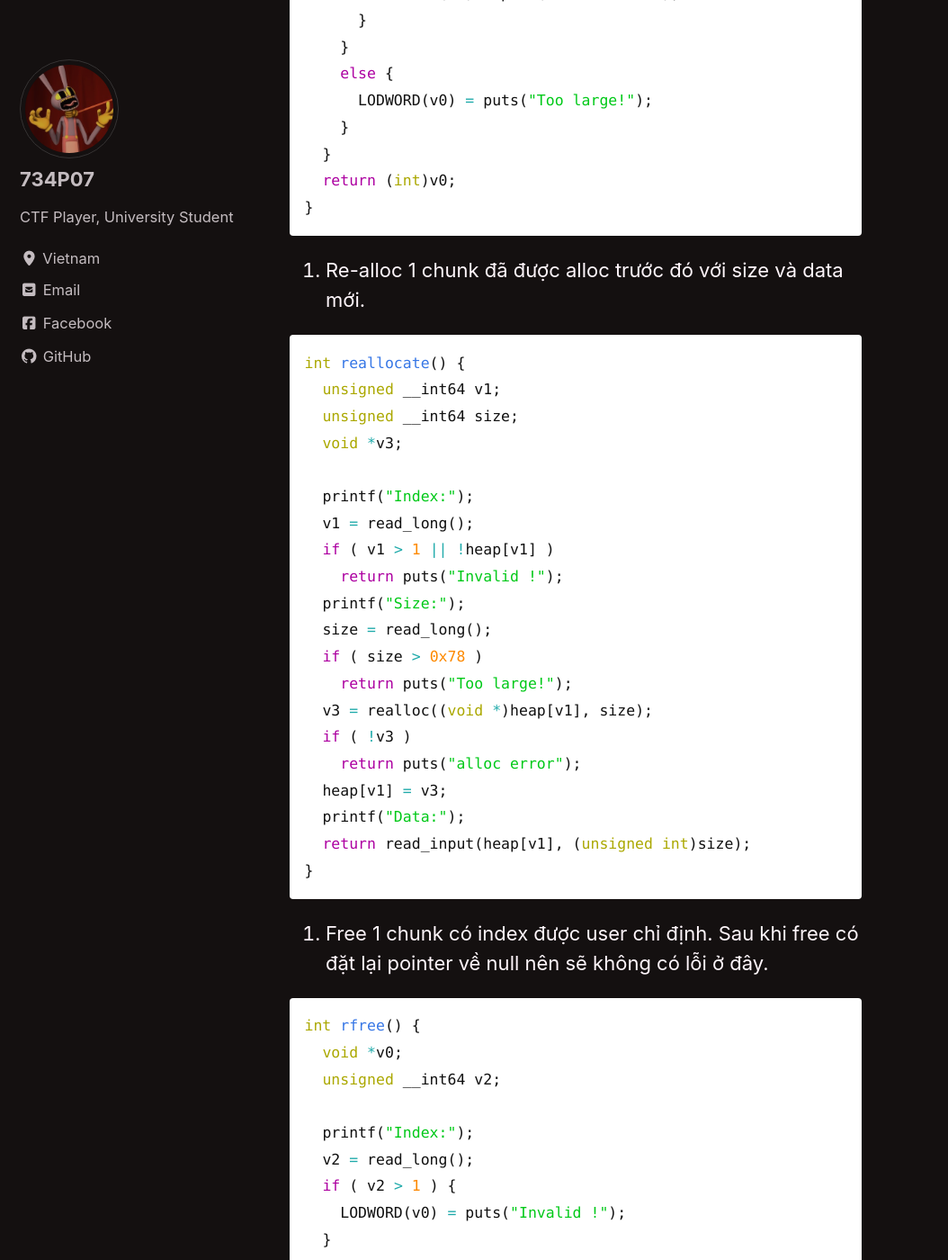
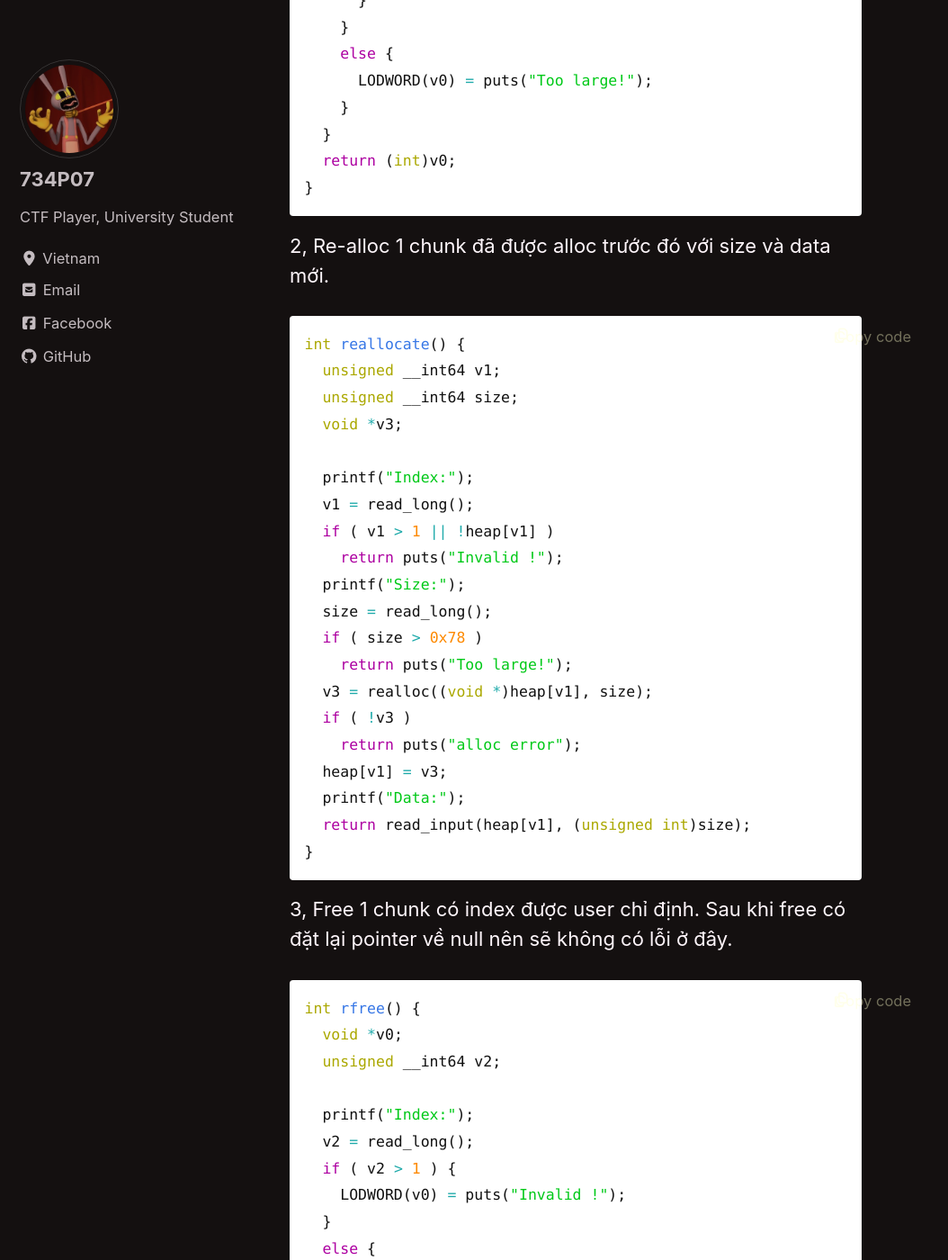
Before and after one commit to 734P07/734p07.github.io, a Jekyll site: the page built from _posts/2025-03-25-pwntw-realloc.md, in a window 1280 px wide and 1400 px high, scrolled down 2079 px. Shown: the whole window at 90% size, without its empty margins (0-1054 px from the left). Built offline with Jekyll 4.4.1, drawn with Linux system fonts in a browser that asks for light colours; cached includes are drawn as plain includes; some of the changed text lies outside the part shown.

Commit message:
update config

````diff
--- a/_config.yml
+++ b/_config.yml
@@ -15,7 +15,7 @@
 minimal_mistakes_skin    : "neon" # "air", "aqua", "contrast", "dark", "dirt", "neon", "mint", "plum", "sunrise"
 
 # Site Settings
-locale                   : "en-US"
+locale                   : "vi-VN"
 rtl                      : # true, false (default) # turns direction of the page into right to left for RTL languages
 title                    : "734P07"
 title_separator          : "-"
@@ -30,7 +30,7 @@ logo                     : # path of logo image to display in the masthead, e.g.
 masthead_title           : # overrides the website title displayed in the masthead, use " " for no title
 breadcrumbs              : # true, false (default)
 words_per_minute         : 200
-enable_copy_code_button  : # true, false (default)
+enable_copy_code_button  : true # true, false (default)
 copyright                : # "copyright" name, defaults to site.title
 copyright_url            : # "copyright" URL, defaults to site.url
 comments:
@@ -43,7 +43,7 @@ comments:
     # https://developers.facebook.com/docs/plugins/comments
     appid                :
     num_posts            : # 5 (default)
-    colorscheme          : # "light" (default), "dark"
+    colorscheme          : "dark" # "light" (default), "dark"
   utterances:
     theme                : # "github-light" (default), "github-dark"
     issue_term           : # "pathname" (default)
@@ -319,6 +319,7 @@ defaults:
     values:
       layout: single
       author_profile: true
+      show_date: true
       read_time: true
       comments: # true
       share: true
--- a/_posts/2025-03-25-pwntw-realloc.md
+++ b/_posts/2025-03-25-pwntw-realloc.md
@@ -19,7 +19,7 @@ tags:
 Challenge cho ta một elf binary cùng với libc phiên bản 2.29. RELRO và PIE tắt.
 ![Checksec](/assets/images/2025-03-25-pwntw-realloc/Screenshot%202025-03-26%20120846.png){:class="img-responsive"}
 Chương trình có 4 chức năng:
-1. Alloc 1 chunk có index, size và data được user chỉ định. Giá trị size phải nhỏ hơn 0x78 (Vừa với tcache).
+1, Alloc 1 chunk có index, size và data được user chỉ định. Giá trị size phải nhỏ hơn 0x78 (Vừa với tcache).
 
 ```cpp
 int allocate()
@@ -60,7 +60,7 @@ int allocate()
   return (int)v0;
 }
 ```
-2. Re-alloc 1 chunk đã được alloc trước đó với size và data mới.
+2, Re-alloc 1 chunk đã được alloc trước đó với size và data mới.
 
 ```cpp
 int reallocate() {
@@ -84,7 +84,7 @@ int reallocate() {
   return read_input(heap[v1], (unsigned int)size);
 }
 ```
-3. Free 1 chunk có index được user chỉ định. Sau khi free có đặt lại pointer về null nên sẽ không có lỗi ở đây.
+3, Free 1 chunk có index được user chỉ định. Sau khi free có đặt lại pointer về null nên sẽ không có lỗi ở đây.
 
 ```cpp
 int rfree() {
@@ -104,7 +104,7 @@ int rfree() {
   return (int)v0;
 }
 ```
-4. Thoát chương trình.
+4, Thoát chương trình.
 
 Ngoài ra, chương trình chỉ cho phép 2 chunk tồn tại đồng thời (index là 0 hoặc 1), việc này được kiểm soát bởi global array **heap**.
 ### Hiểu về hàm realloc
````
Also changed, not shown: other parts of _posts/2025-03-25-pwntw-realloc.md (+1 -0 lines).
